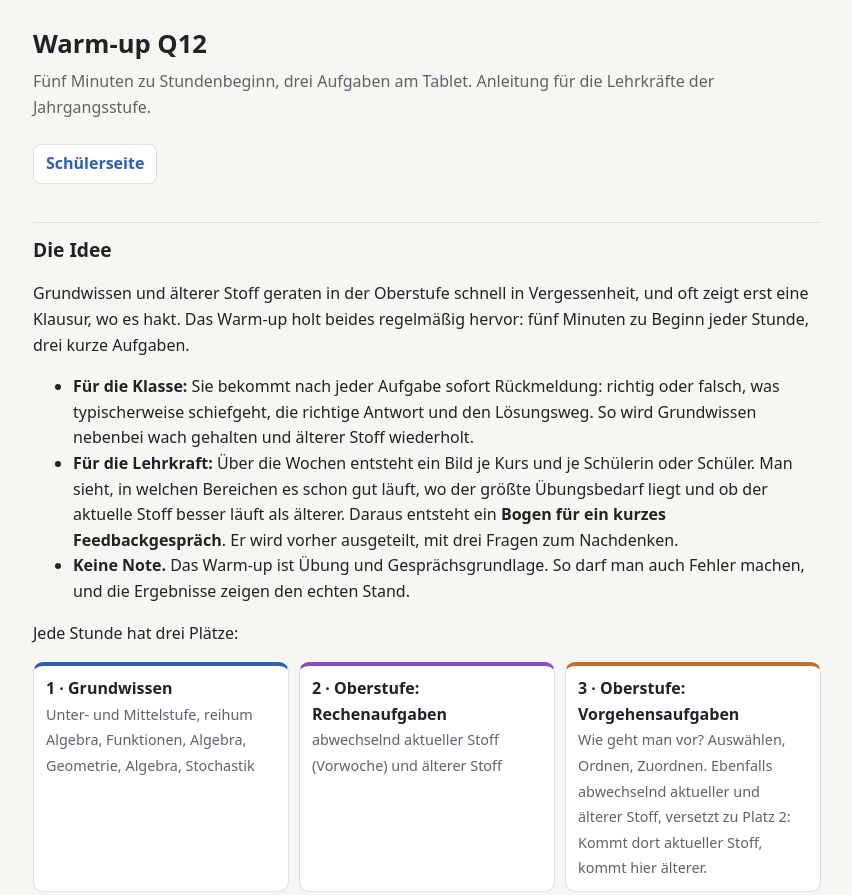
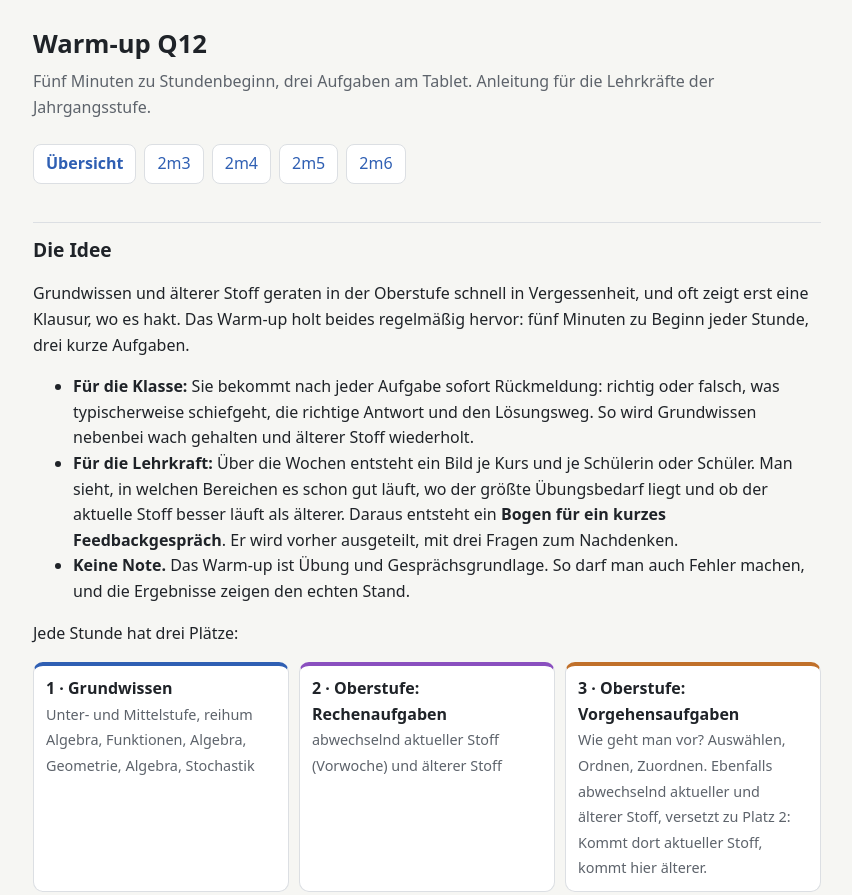
Before and after one commit to Pru19/Unterricht, a plain HTML site: page m12/warmup/anleitung.html in a window 1280 px wide. Shown: the top 895 px of the page, without its empty margins (213-1065 px from the left). Drawn offline with Linux system fonts and the light colour scheme.

Commit message:
M12 Warm-up: Anleitung mit Knöpfen je Kurs
Co-Authored-By: Claude Opus 5.5 <noreply@anthropic.com>
Claude-Session: https://claude.ai/code/session_013zdTEFXHvtprMVZxke8j6z

```diff
--- a/m12/warmup/anleitung.html
+++ b/m12/warmup/anleitung.html
@@ -42,7 +42,7 @@ th{color:var(--grau);font-size:.85rem}
 <p class="unter">Fünf Minuten zu Stundenbeginn, drei Aufgaben am Tablet. Anleitung für die Lehrkräfte der Jahrgangsstufe.</p>
 
 <div class="links">
-  <a href="./"><b>Schülerseite</b></a>
+  <a href="./"><b>Übersicht</b></a><a href="./?kurs=2m3">2m3</a><a href="./?kurs=2m4">2m4</a><a href="./?kurs=2m5">2m5</a><a href="./?kurs=2m6">2m6</a>
 </div>
 
 <h2>Die Idee</h2>
```
